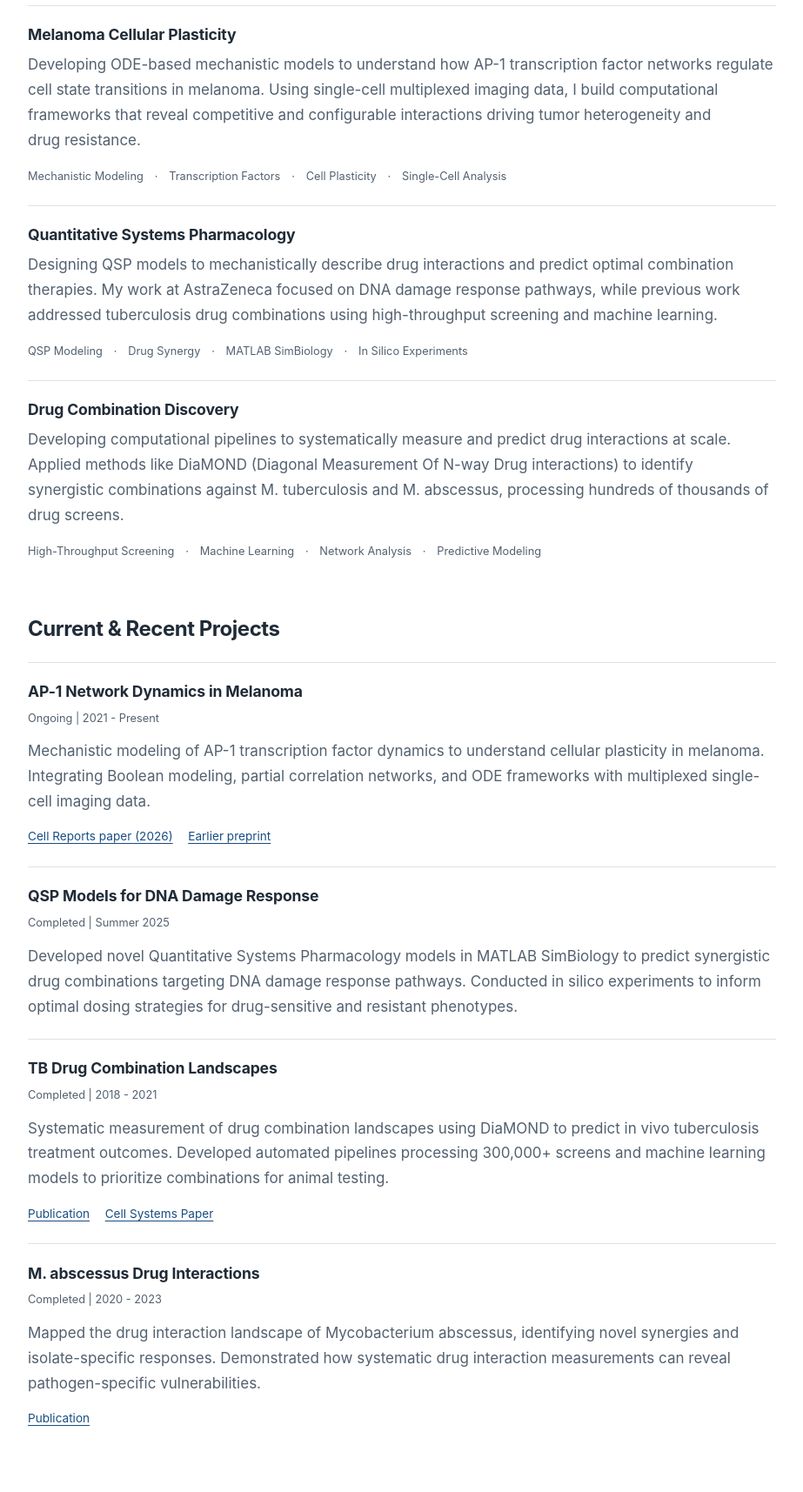
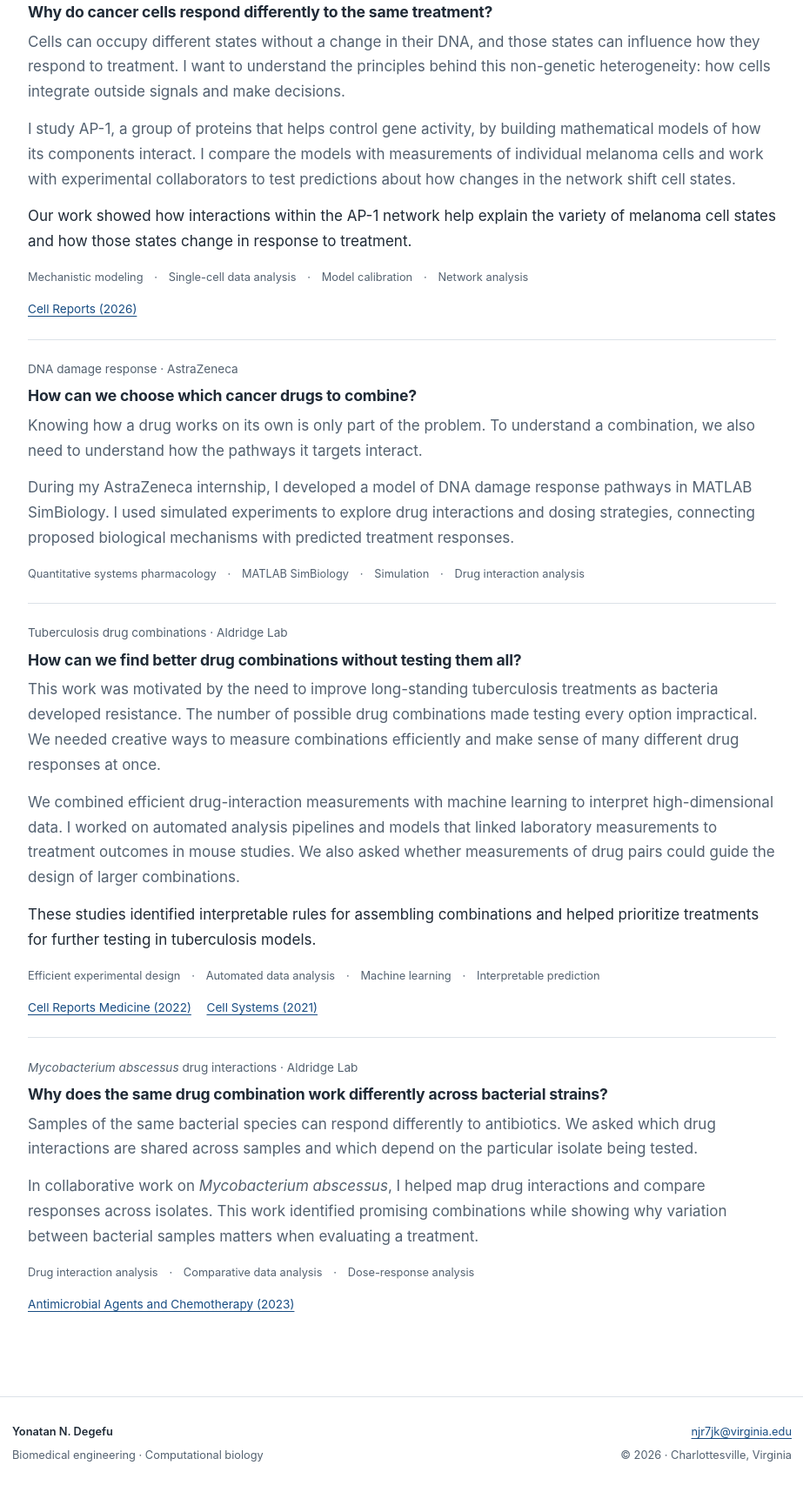
Before and after one commit to YonaNeg/YonaNeg.github.io, an Astro site: page /research in a window 1280 px wide. Shown: the part 439-2154 px from the top of the page at 87% size, without its empty margins (178-1101 px from the left). Built offline with nearby package versions, Linux system fonts and the light colour scheme; Astro itself is replaced by a stand-in of ours.

Commit message:
Center the profile on research questions and motivation

```diff
--- a/src/pages/research.astro
+++ b/src/pages/research.astro
@@ -2,123 +2,122 @@
 import BaseLayout from '../layouts/BaseLayout.astro';
 ---
 
-<BaseLayout title="Research - Yonatan N. Degefu" description="Mechanistic modeling of melanoma plasticity, quantitative systems pharmacology, and drug combination discovery by Yonatan N. Degefu.">
+<BaseLayout title="Research - Yonatan N. Degefu" description="The questions motivating Yonatan N. Degefu's research on non-genetic cell heterogeneity, treatment response, and drug combinations, and how he approaches them.">
   <div class="research-container">
-    <p class="eyebrow page-kicker">Models, mechanisms & medicine</p>
+    <p class="eyebrow page-kicker">Questions behind the work</p>
     <h1>Research</h1>
 
     <section class="research-overview">
       <p class="intro">
-        My research combines computational modeling, systems biology, and quantitative pharmacology to understand
-        and combat cancer and infectious diseases. I develop mechanistic models that bridge molecular mechanisms
-        with therapeutic outcomes, enabling more rational drug combination design and revealing fundamental
-        principles of cellular plasticity.
+        Each project begins with its own biological question. Here are the problems that motivated
+        my work, the challenges they posed, and the approaches I used to investigate them.
       </p>
     </section>
 
-    <section class="research-areas">
-      <h2>Research Areas</h2>
+    <section class="projects" aria-labelledby="research-questions">
+      <h2 id="research-questions">Questions I investigate</h2>
 
-      <div class="area">
-        <h3>Melanoma Cellular Plasticity</h3>
+      <article class="project-card" aria-labelledby="melanoma-question">
+        <p class="project-context">Melanoma cell plasticity · Fallahi-Sichani Lab</p>
+        <h3 id="melanoma-question">Why do cancer cells respond differently to the same treatment?</h3>
         <p>
-          Developing ODE-based mechanistic models to understand how AP-1 transcription factor networks regulate
-          cell state transitions in melanoma. Using single-cell multiplexed imaging data, I build computational
-          frameworks that reveal competitive and configurable interactions driving tumor heterogeneity and drug
-          resistance.
+          Cells can occupy different states without a change in their DNA, and those states can
+          influence how they respond to treatment. I want to understand the principles behind this
+          non-genetic heterogeneity: how cells integrate outside signals and make decisions.
         </p>
-        <div class="keywords">
-          <span class="keyword">Mechanistic Modeling</span>
-          <span class="keyword">Transcription Factors</span>
-          <span class="keyword">Cell Plasticity</span>
-          <span class="keyword">Single-Cell Analysis</span>
+        <p>
+          I study AP-1, a group of proteins that helps control gene activity, by building mathematical
+          models of how its components interact. I compare the models with measurements of individual
+          melanoma cells and work with experimental collaborators to test predictions about how
+          changes in the network shift cell states.
+        </p>
+        <p class="project-insight">
+          Our work showed how interactions within the AP-1 network help explain the variety of
+          melanoma cell states and how those states change in response to treatment.
+        </p>
+        <div class="keywords" aria-label="Skills used in the melanoma project">
+          <span class="keyword">Mechanistic modeling</span>
+          <span class="keyword">Single-cell data analysis</span>
+          <span class="keyword">Model calibration</span>
+          <span class="keyword">Network analysis</span>
         </div>
-      </div>
+        <div class="project-links">
+          <a href="https://doi.org/10.1016/j.celrep.2026.117965" class="link">Cell Reports (2026)</a>
+        </div>
+      </article>
 
-      <div class="area">
-        <h3>Quantitative Systems Pharmacology</h3>
+      <article class="project-card" aria-labelledby="dna-damage-question">
+        <p class="project-context">DNA damage response · AstraZeneca</p>
+        <h3 id="dna-damage-question">How can we choose which cancer drugs to combine?</h3>
         <p>
-          Designing QSP models to mechanistically describe drug interactions and predict optimal combination
-          therapies. My work at AstraZeneca focused on DNA damage response pathways, while previous work
-          addressed tuberculosis drug combinations using high-throughput screening and machine learning.
+          Knowing how a drug works on its own is only part of the problem. To understand a combination,
+          we also need to understand how the pathways it targets interact.
         </p>
-        <div class="keywords">
-          <span class="keyword">QSP Modeling</span>
-          <span class="keyword">Drug Synergy</span>
+        <p>
+          During my AstraZeneca internship, I developed a model of DNA damage response pathways in
+          MATLAB SimBiology. I used simulated experiments to explore drug interactions and dosing
+          strategies, connecting proposed biological mechanisms with predicted treatment responses.
+        </p>
+        <div class="keywords" aria-label="Skills used in the DNA damage response project">
+          <span class="keyword">Quantitative systems pharmacology</span>
           <span class="keyword">MATLAB SimBiology</span>
-          <span class="keyword">In Silico Experiments</span>
+          <span class="keyword">Simulation</span>
+          <span class="keyword">Drug interaction analysis</span>
         </div>
-      </div>
+      </article>
 
-      <div class="area">
-        <h3>Drug Combination Discovery</h3>
+      <article class="project-card" aria-labelledby="tb-question">
+        <p class="project-context">Tuberculosis drug combinations · Aldridge Lab</p>
+        <h3 id="tb-question">How can we find better drug combinations without testing them all?</h3>
         <p>
-          Developing computational pipelines to systematically measure and predict drug interactions at scale.
-          Applied methods like DiaMOND (Diagonal Measurement Of N-way Drug interactions) to identify synergistic
-          combinations against M. tuberculosis and M. abscessus, processing hundreds of thousands of drug screens.
+          This work was motivated by the need to improve long-standing tuberculosis treatments as
+          bacteria developed resistance. The number of possible drug combinations made testing every
+          option impractical. We needed creative ways to measure combinations efficiently and make
+          sense of many different drug responses at once.
         </p>
-        <div class="keywords">
-          <span class="keyword">High-Throughput Screening</span>
-          <span class="keyword">Machine Learning</span>
-          <span class="keyword">Network Analysis</span>
-          <span class="keyword">Predictive Modeling</span>
+        <p>
+          We combined efficient drug-interaction measurements with machine learning to interpret
+          high-dimensional data. I worked on automated analysis pipelines and models that linked
+          laboratory measurements to treatment outcomes in mouse studies. We also asked whether
+          measurements of drug pairs could guide the design of larger combinations.
+        </p>
+        <p class="project-insight">
+          These studies identified interpretable rules for assembling combinations and helped
+          prioritize treatments for further testing in tuberculosis models.
+        </p>
+        <div class="keywords" aria-label="Skills used in the tuberculosis projects">
+          <span class="keyword">Efficient experimental design</span>
+          <span class="keyword">Automated data analysis</span>
+          <span class="keyword">Machine learning</span>
+          <span class="keyword">Interpretable prediction</span>
         </div>
-      </div>
-    </section>
+        <div class="project-links">
+          <a href="https://doi.org/10.1016/j.xcrm.2022.100737" class="link">Cell Reports Medicine (2022)</a>
+          <a href="https://doi.org/10.1016/j.cels.2021.08.004" class="link">Cell Systems (2021)</a>
+        </div>
+      </article>
 
-    <section class="projects">
-      <h2>Current & Recent Projects</h2>
-
-      <div class="project-card">
-        <h3>AP-1 Network Dynamics in Melanoma</h3>
-        <p class="project-status">Ongoing | 2021 - Present</p>
+      <article class="project-card" aria-labelledby="abscessus-question">
+        <p class="project-context"><i>Mycobacterium abscessus</i> drug interactions · Aldridge Lab</p>
+        <h3 id="abscessus-question">Why does the same drug combination work differently across bacterial strains?</h3>
         <p>
-          Mechanistic modeling of AP-1 transcription factor dynamics to understand cellular plasticity
-          in melanoma. Integrating Boolean modeling, partial correlation networks, and ODE frameworks
-          with multiplexed single-cell imaging data.
+          Samples of the same bacterial species can respond differently to antibiotics. We asked which
+          drug interactions are shared across samples and which depend on the particular isolate being tested.
         </p>
+        <p>
+          In collaborative work on <i>Mycobacterium abscessus</i>, I helped map drug interactions and
+          compare responses across isolates. This work identified promising combinations while showing
+          why variation between bacterial samples matters when evaluating a treatment.
+        </p>
+        <div class="keywords" aria-label="Skills used in the Mycobacterium abscessus project">
+          <span class="keyword">Drug interaction analysis</span>
+          <span class="keyword">Comparative data analysis</span>
+          <span class="keyword">Dose-response analysis</span>
+        </div>
         <div class="project-links">
-          <a href="https://doi.org/10.1016/j.celrep.2026.117965" class="link">Cell Reports paper (2026)</a>
-          <a href="https://doi.org/10.1101/2025.11.06.686987" class="link">Earlier preprint</a>
+          <a href="https://doi.org/10.1128/aac.00090-23" class="link">Antimicrobial Agents and Chemotherapy (2023)</a>
         </div>
-      </div>
-
-      <div class="project-card">
-        <h3>QSP Models for DNA Damage Response</h3>
-        <p class="project-status">Completed | Summer 2025</p>
-        <p>
-          Developed novel Quantitative Systems Pharmacology models in MATLAB SimBiology to predict
-          synergistic drug combinations targeting DNA damage response pathways. Conducted in silico
-          experiments to inform optimal dosing strategies for drug-sensitive and resistant phenotypes.
-        </p>
-      </div>
-
-      <div class="project-card">
-        <h3>TB Drug Combination Landscapes</h3>
-        <p class="project-status">Completed | 2018 - 2021</p>
-        <p>
-          Systematic measurement of drug combination landscapes using DiaMOND to predict in vivo tuberculosis
-          treatment outcomes. Developed automated pipelines processing 300,000+ screens and machine learning
-          models to prioritize combinations for animal testing.
-        </p>
-        <div class="project-links">
-          <a href="https://doi.org/10.1016/j.xcrm.2022.100737" class="link">Publication</a>
-          <a href="https://doi.org/10.1016/j.cels.2021.08.004" class="link">Cell Systems Paper</a>
-        </div>
-      </div>
-
-      <div class="project-card">
-        <h3>M. abscessus Drug Interactions</h3>
-        <p class="project-status">Completed | 2020 - 2023</p>
-        <p>
-          Mapped the drug interaction landscape of Mycobacterium abscessus, identifying novel synergies
-          and isolate-specific responses. Demonstrated how systematic drug interaction measurements can
-          reveal pathogen-specific vulnerabilities.
-        </p>
-        <div class="project-links">
-          <a href="https://doi.org/10.1128/aac.00090-23" class="link">Publication</a>
-        </div>
-      </div>
+      </article>
     </section>
   </div>
 </BaseLayout>
--- a/src/styles/site.css
+++ b/src/styles/site.css
@@ -93,6 +93,9 @@ main { padding-block: 3rem 4.5rem; min-height: 70vh; }
 .keyword { color: var(--muted); font-size: .8rem; }
 .keyword + .keyword::before { content: '·'; margin-right: .8rem; }
 .project-status { color: var(--muted); font-size: .8rem; margin-bottom: .8rem; }
+.project-context { color: var(--muted); font-size: .85rem; margin-bottom: .5rem; }
+.project-card > p + p { margin-top: .85rem; }
+.project-card > .project-insight { color: var(--ink); }
 .project-links, .pub-links { display: flex; flex-wrap: wrap; gap: 1.1rem; margin-top: .9rem; }
 .link, .pub-link { font-size: .85rem; }
 .publication h3 { font-size: 1.1rem; line-height: 1.5; text-wrap: pretty; }
```
Also changed, not shown: src/pages/about.astro (+23 -70 lines), src/pages/index.astro (+2 -19 lines).
